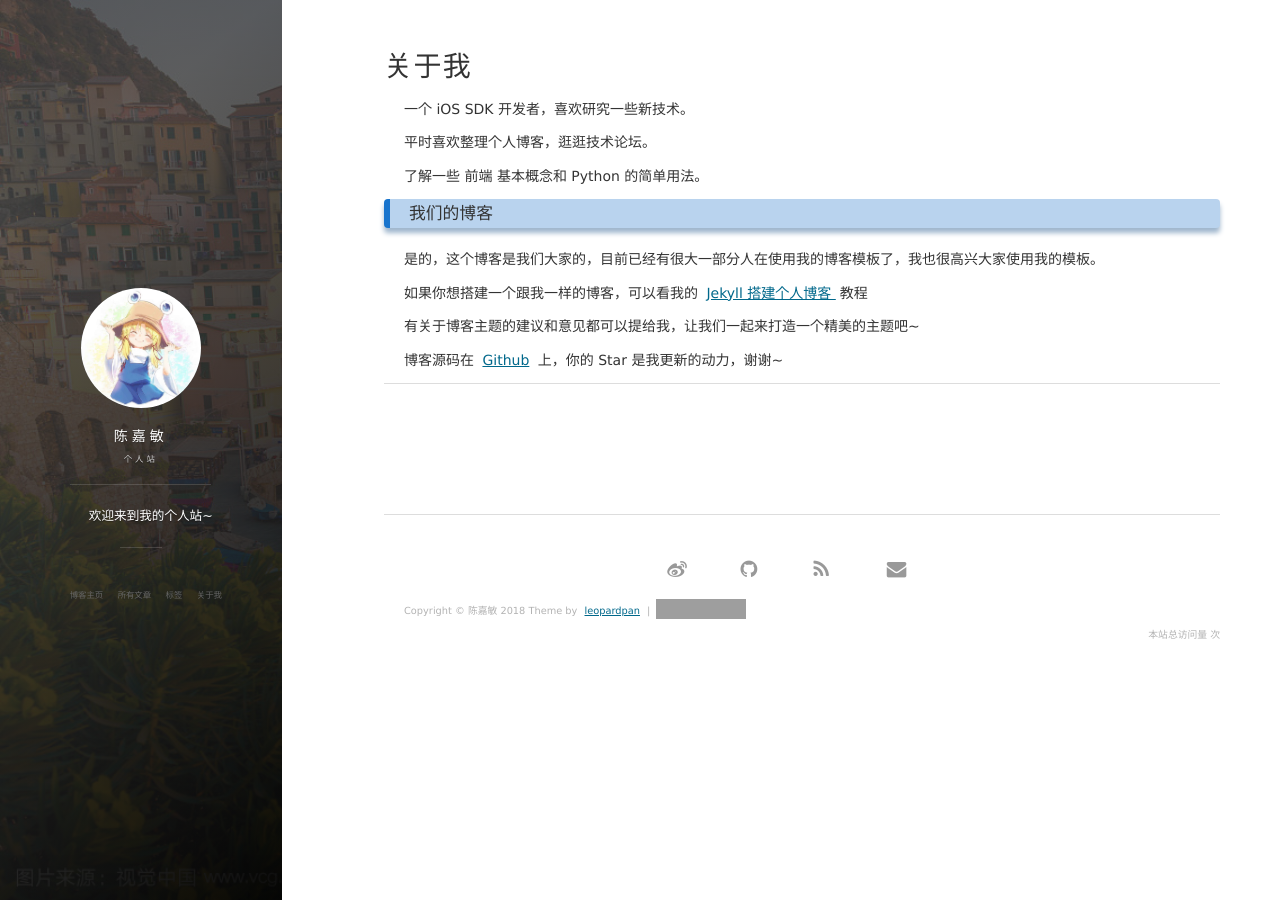
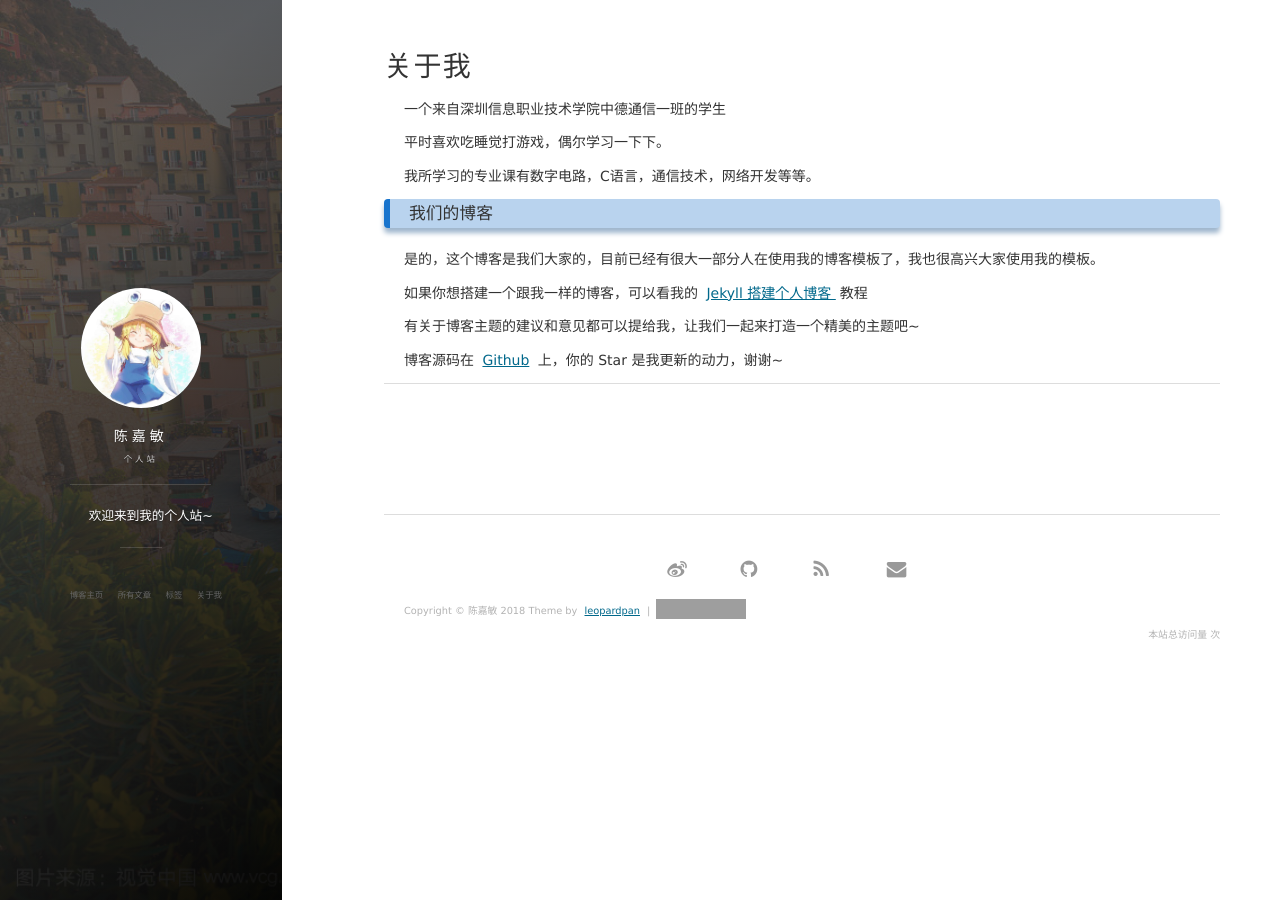
Before and after one commit to shujsegubfgf/shujsegubfgf.github.io, a Jekyll site: the page built from about.md, in a window 1280 px wide. Built offline with Jekyll 4.4.1, drawn with Linux system fonts in a browser that asks for light colours; nearby versions of some CDN libraries; comment, search, counter and statistics services are not loaded; grey boxes are pictures that could not be loaded.

Commit message:
Update about.md

```diff
--- a/about.md
+++ b/about.md
@@ -3,11 +3,11 @@ layout: page
 title: 关于我
 ---
 
-一个 iOS SDK 开发者，喜欢研究一些新技术。
+一个来自深圳信息职业技术学院中德通信一班的学生
 <p>
-平时喜欢整理个人博客，逛逛技术论坛。
+平时喜欢吃睡觉打游戏，偶尔学习一下下。
 <p>
-了解一些 前端 基本概念和 Python 的简单用法。
+我所学习的专业课有数字电路，C语言，通信技术，网络开发等等。
 
 <p>
 
```
